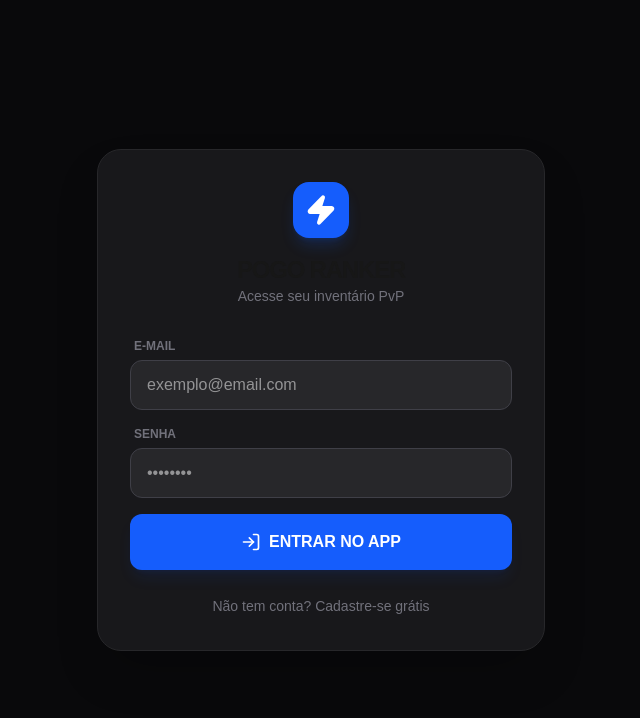
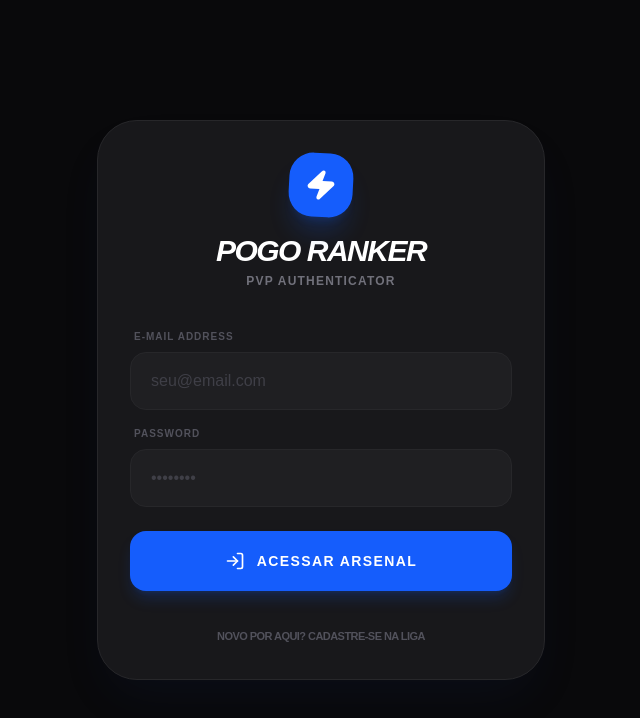
Before and after one commit to luan313/pogo_calculator_front, a Next.js app: page /auth/login in a window 1280 px wide. Shown: the top 718 px of the page, without its empty margins (319-959 px from the left). Built offline with nearby package versions, Linux system fonts and the light colour scheme; no server answers.

Commit message:
git add callback

```diff
--- /dev/null
+++ b/app/auth/callback/route.ts
@@ -0,0 +1,40 @@
+// app/auth/callback/route.ts
+import { createServerClient } from '@supabase/ssr'
+import { NextResponse, type NextRequest } from 'next/server'
+
+export async function GET(request: NextRequest) {
+  const { searchParams, origin } = new URL(request.url)
+  const code = searchParams.get('code')
+  // O 'next' é para onde o usuário deve ir após o login (padrão: /dashboard)
+  const next = searchParams.get('next') ?? '/dashboard'
+
+  if (code) {
+    const supabase = createServerClient(
+      process.env.NEXT_PUBLIC_SUPABASE_URL!,
+      process.env.NEXT_PUBLIC_SUPABASE_ANON_KEY!,
+      {
+        cookies: {
+          getAll() {
+            return request.cookies.getAll()
+          },
+          setAll(cookiesToSet) {
+            cookiesToSet.forEach(({ name, value, options }) =>
+              request.cookies.set(name, value)
+            )
+          },
+        },
+      }
+    )
+
+    // Faz a troca do código pela sessão real
+    const { error } = await supabase.auth.exchangeCodeForSession(code)
+
+    if (!error) {
+      // Se deu certo, manda para o dashboard (ou para a página que estava tentando acessar)
+      return NextResponse.redirect(`${origin}${next}`)
+    }
+  }
+
+  // Se algo deu errado (código expirado, etc), manda de volta para o login com erro
+  return NextResponse.redirect(`${origin}/auth/login?error=auth-code-error`)
+}
--- a/app/auth/login/page.tsx
+++ b/app/auth/login/page.tsx
@@ -3,7 +3,7 @@
 import { useState } from 'react';
 import { supabase } from '@/lib/supabase';
 import { useRouter } from 'next/navigation';
-import { Zap, Loader2, LogIn } from 'lucide-react';
+import { Zap, Loader2, LogIn, UserPlus } from 'lucide-react';
 
 export default function LoginPage() {
   const [email, setEmail] = useState('');
@@ -18,13 +18,26 @@ export default function LoginPage() {
 
     try {
       if (isSignUp) {
-        const { error } = await supabase.auth.signUp({ email, password });
+        const { error } = await supabase.auth.signUp({
+          email,
+          password,
+          options: {
+            // Redireciona de volta para o dashboard após confirmar email
+            emailRedirectTo: `${window.location.origin}/auth/callback`,
+          }
+        });
         if (error) throw error;
-        alert('Verifique seu e-mail para confirmar o cadastro!');
+        alert('Cadastro realizado! Verifique seu e-mail para confirmar.');
       } else {
         const { error } = await supabase.auth.signInWithPassword({ email, password });
         if (error) throw error;
-        router.push('/dashboard'); // Ou '/dashboard', dependendo de onde está sua home
+
+        // --- PONTO CRÍTICO ---
+        // 1. Vamos direto para o dashboard
+        router.push('/dashboard');
+        // 2. O refresh() força o Next.js a revalidar o Middleware (proxy.ts)
+        // garantindo que ele veja o novo cookie de sessão imediatamente.
+        router.refresh();
       }
     } catch (error: any) {
       alert(error.message);
@@ -35,40 +48,44 @@ export default function LoginPage() {
 
   return (
     <main className="min-h-screen bg-zinc-950 flex items-center justify-center p-4">
-      <div className="w-full max-w-md bg-zinc-900 border border-zinc-800 p-8 rounded-3xl shadow-2xl">
+      <div className="w-full max-w-md bg-zinc-900 border border-zinc-800 p-8 rounded-[2.5rem] shadow-2xl shadow-blue-900/10">
 
         {/* LOGO E TÍTULO */}
-        <div className="flex flex-col items-center mb-8">
-          <div className="bg-blue-600 p-3 rounded-2xl mb-4 shadow-lg shadow-blue-600/20">
+        <div className="flex flex-col items-center mb-10">
+          <div className="bg-blue-600 p-4 rounded-3xl mb-4 shadow-xl shadow-blue-600/20 rotate-3">
             <Zap className="text-white fill-white" size={32} />
           </div>
-          <h1 className="text-2xl font-black uppercase tracking-tighter">
+          <h1 className="text-3xl font-black uppercase tracking-tighter italic text-white">
             PoGo Ranker
           </h1>
-          <p className="text-zinc-500 text-sm font-medium">
-            {isSignUp ? 'Crie sua conta competitiva' : 'Acesse seu inventário PvP'}
+          <p className="text-zinc-500 text-xs font-bold uppercase tracking-widest mt-1">
+            {isSignUp ? 'New Account' : 'PvP Authenticator'}
           </p>
         </div>
 
         {/* FORMULÁRIO */}
         <form onSubmit={handleAuth} className="space-y-4">
           <div>
-            <label className="block text-xs font-bold uppercase text-zinc-500 mb-1.5 ml-1">E-mail</label>
+            <label className="block text-[10px] font-black uppercase text-zinc-600 mb-2 ml-1 tracking-widest">
+              E-mail Address
+            </label>
             <input
               type="email"
               required
-              className="w-full bg-zinc-800 border border-zinc-700 rounded-xl px-4 py-3 text-white focus:outline-none focus:border-blue-500 transition-colors"
-              placeholder="exemplo@email.com"
+              className="w-full bg-zinc-800/50 border border-zinc-800 rounded-2xl px-5 py-4 text-white focus:outline-none focus:border-blue-500 focus:bg-zinc-800 transition-all placeholder:text-zinc-700"
+              placeholder="seu@email.com"
               onChange={(e) => setEmail(e.target.value)}
             />
           </div>
 
           <div>
-            <label className="block text-xs font-bold uppercase text-zinc-500 mb-1.5 ml-1">Senha</label>
+            <label className="block text-[10px] font-black uppercase text-zinc-600 mb-2 ml-1 tracking-widest">
+              Password
+            </label>
             <input
               type="password"
               required
-              className="w-full bg-zinc-800 border border-zinc-700 rounded-xl px-4 py-3 text-white focus:outline-none focus:border-blue-500 transition-colors"
+              className="w-full bg-zinc-800/50 border border-zinc-800 rounded-2xl px-5 py-4 text-white focus:outline-none focus:border-blue-500 focus:bg-zinc-800 transition-all placeholder:text-zinc-700"
               placeholder="••••••••"
               onChange={(e) => setPassword(e.target.value)}
             />
@@ -77,26 +94,30 @@ export default function LoginPage() {
           <button
             type="submit"
             disabled={loading}
-            className="w-full bg-blue-600 hover:bg-blue-700 disabled:bg-zinc-700 text-white font-bold py-4 rounded-xl flex items-center justify-center gap-2 transition-all active:scale-95 shadow-lg shadow-blue-600/10"
+            className="w-full bg-blue-600 hover:bg-blue-500 disabled:bg-zinc-800 disabled:text-zinc-600 text-white font-black py-5 rounded-2xl flex items-center justify-center gap-3 transition-all active:scale-[0.98] shadow-lg shadow-blue-600/20 mt-6"
           >
             {loading ? (
               <Loader2 className="animate-spin" size={20} />
             ) : (
               <>
-                <LogIn size={20} />
-                {isSignUp ? 'CRIAR CONTA' : 'ENTRAR NO APP'}
+                {isSignUp ? <UserPlus size={20} /> : <LogIn size={20} />}
+                <span className="uppercase tracking-widest text-sm">
+                  {isSignUp ? 'Criar Treinador' : 'Acessar Arsenal'}
+                </span>
               </>
             )}
           </button>
         </form>
 
-        {/* TOGGLE LOGIN/SIGNUP */}
-        <div className="mt-6 text-center">
+        {/* TOGGLE */}
+        <div className="mt-8 text-center">
           <button
             onClick={() => setIsSignUp(!isSignUp)}
-            className="text-sm text-zinc-500 hover:text-blue-400 font-medium transition-colors"
+            className="text-[11px] text-zinc-600 hover:text-blue-400 font-bold uppercase tracking-tighter transition-colors"
           >
-            {isSignUp ? 'Já tem uma conta? Entre aqui' : 'Não tem conta? Cadastre-se grátis'}
+            {isSignUp
+              ? 'Já possui uma conta estratégica? Entrar'
+              : 'Novo por aqui? Cadastre-se na liga'}
           </button>
         </div>
       </div>
```
